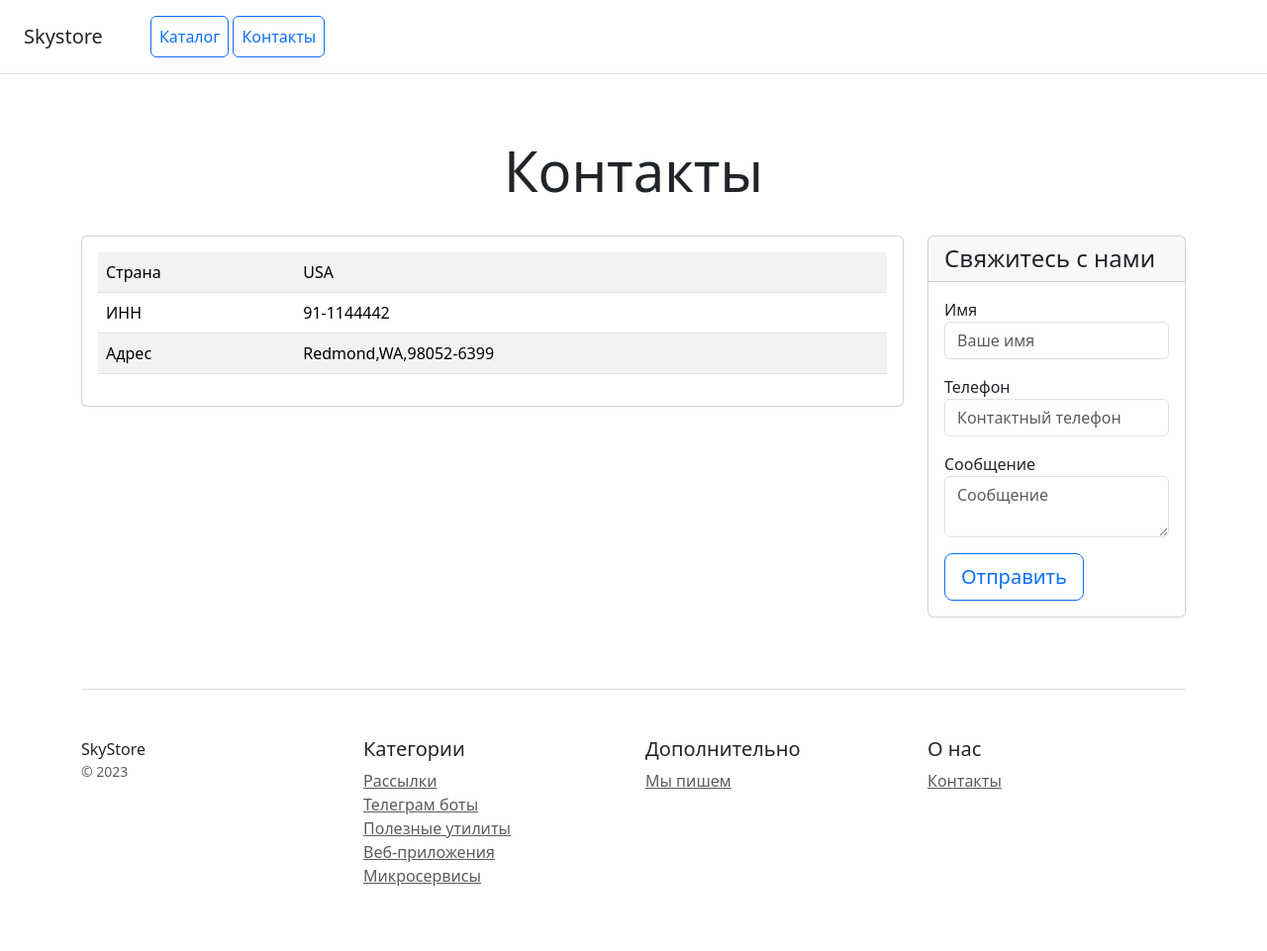
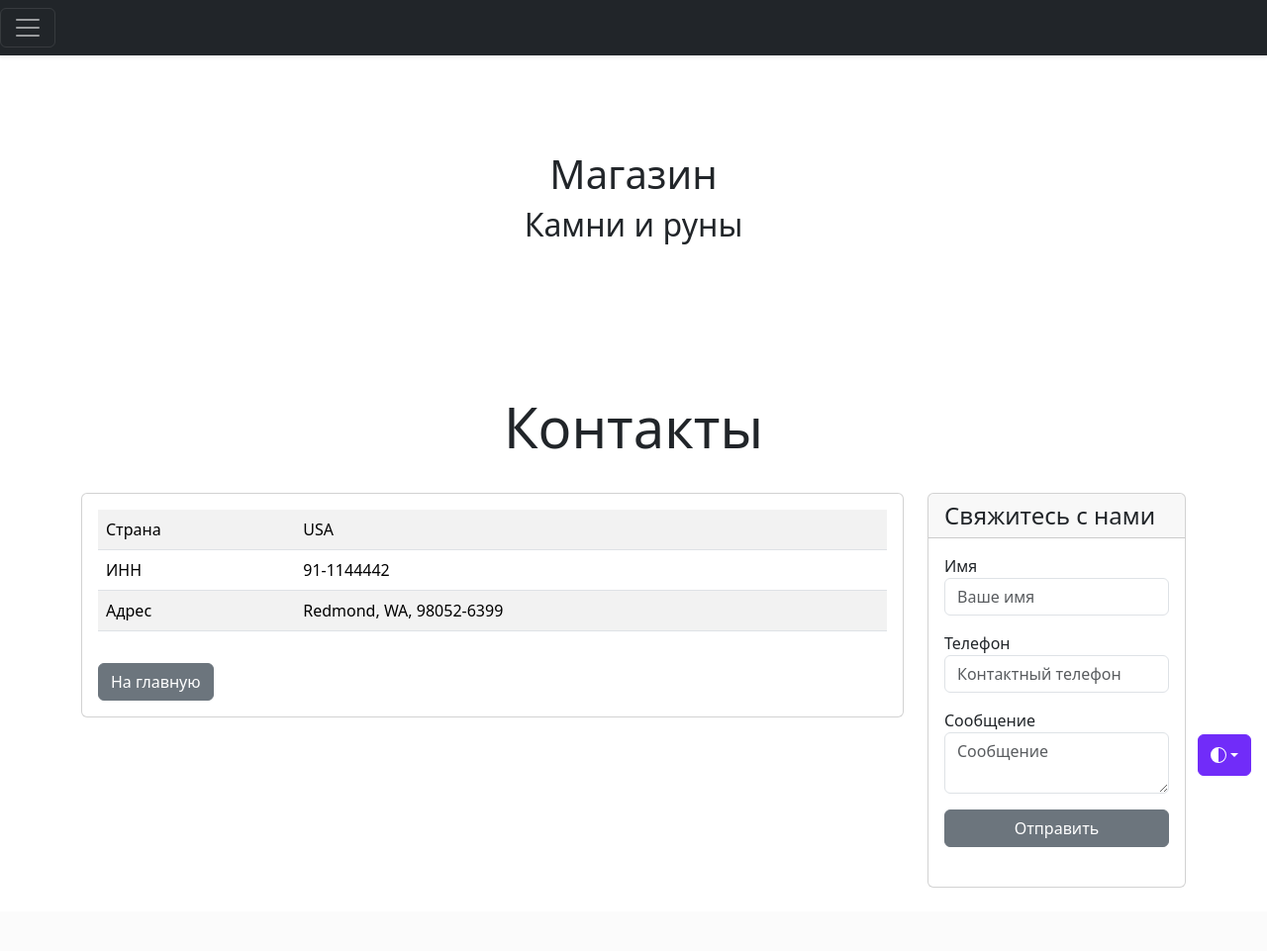
Before and after one commit to botnbot/django_ishop, a Django app: page /contacts/ in a window 1280 px wide. Shown: the whole page at 99% size. After the commit the page ends 897 px from the top, so only its background shows below. Run offline with Django 5.2, Linux system fonts and the light colour scheme; some libraries are stand-ins or nearby versions.

Commit message:
templates for main page, contacts, product_details realized urls corrected views created

```diff
--- /dev/null
+++ b/catalog/templates/base.html
@@ -0,0 +1,119 @@
+{% load static %}
+<!DOCTYPE html>
+<html lang="en" data-bs-theme="auto">
+<head>
+    <meta charset="utf-8">
+    <meta name="viewport" content="width=device-width, initial-scale=1">
+    <meta name="description" content="">
+    <meta name="author" content="Mark Otto, Jacob Thornton, and Bootstrap contributors">
+    <meta name="generator" content="Astro v5.13.2">
+    <title>Album example · Bootstrap v5.3</title>
+    <link rel="canonical" href="https://getbootstrap.com/docs/5.3/examples/album/">
+    <script src="{% static 'js/color-modes.js' %}"></script>
+    <link href="{% static 'css/bootstrap.min.css' %}" rel="stylesheet">
+    <link rel="apple-touch-icon" href="/docs/5.3/assets/img/favicons/apple-touch-icon.png" sizes="180x180">
+    <link rel="icon" href="/docs/5.3/assets/img/favicons/favicon-32x32.png" sizes="32x32" type="image/png">
+    <link rel="icon" href="/docs/5.3/assets/img/favicons/favicon-16x16.png" sizes="16x16" type="image/png">
+    <link rel="manifest" href="/docs/5.3/assets/img/favicons/manifest.json">
+    <link rel="mask-icon" href="/docs/5.3/assets/img/favicons/safari-pinned-tab.svg" color="#712cf9">
+    <link rel="icon" href="/docs/5.3/assets/img/favicons/favicon.ico">
+    <meta name="theme-color" content="#712cf9">
+    <style>
+        .bd-placeholder-img{font-size:1.125rem;text-anchor:middle;-webkit-user-select:none;-moz-user-select:none;user-select:none}@media (min-width: 768px){.bd-placeholder-img-lg{font-size:3.5rem}}.b-example-divider{width:100%;height:3rem;background-color:#0000001a;border:solid rgba(0,0,0,.15);border-width:1px 0;box-shadow:inset 0 .5em 1.5em #0000001a,inset 0 .125em .5em #00000026}.b-example-vr{flex-shrink:0;width:1.5rem;height:100vh}.bi{vertical-align:-.125em;fill:currentColor}.nav-scroller{position:relative;z-index:2;height:2.75rem;overflow-y:hidden}.nav-scroller .nav{display:flex;flex-wrap:nowrap;padding-bottom:1rem;margin-top:-1px;overflow-x:auto;text-align:center;white-space:nowrap;-webkit-overflow-scrolling:touch}.btn-bd-primary{--bd-violet-bg: #712cf9;--bd-violet-rgb: 112.520718, 44.062154, 249.437846;--bs-btn-font-weight: 600;--bs-btn-color: var(--bs-white);--bs-btn-bg: var(--bd-violet-bg);--bs-btn-border-color: var(--bd-violet-bg);--bs-btn-hover-color: var(--bs-white);--bs-btn-hover-bg: #6528e0;--bs-btn-hover-border-color: #6528e0;--bs-btn-focus-shadow-rgb: var(--bd-violet-rgb);--bs-btn-active-color: var(--bs-btn-hover-color);--bs-btn-active-bg: #5a23c8;--bs-btn-active-border-color: #5a23c8}.bd-mode-toggle{z-index:1500}.bd-mode-toggle .bi{width:1em;height:1em}.bd-mode-toggle .dropdown-menu .active .bi{display:block!important}
+    </style>
+</head>
+<body>
+<svg xmlns="http://www.w3.org/2000/svg" class="d-none">
+    <symbol id="check2" viewBox="0 0 16 16">
+        <path d="M13.854 3.646a.5.5 0 0 1 0 .708l-7 7a.5.5 0 0 1-.708 0l-3.5-3.5a.5.5 0 1 1 .708-.708L6.5 10.293l6.646-6.647a.5.5 0 0 1 .708 0z"></path>
+    </symbol>
+    <symbol id="circle-half" viewBox="0 0 16 16">
+        <path d="M8 15A7 7 0 1 0 8 1v14zm0 1A8 8 0 1 1 8 0a8 8 0 0 1 0 16z"></path>
+    </symbol>
+    <symbol id="moon-stars-fill" viewBox="0 0 16 16">
+        <path d="M6 .278a.768.768 0 0 1 .08.858 7.208 7.208 0 0 0-.878 3.46c0 4.021 3.278 7.277 7.318 7.277.527 0 1.04-.055 1.533-.16a.787.787 0 0 1 .81.316.733.733 0 0 1-.031.893A8.349 8.349 0 0 1 8.344 16C3.734 16 0 12.286 0 7.71 0 4.266 2.114 1.312 5.124.06A.752.752 0 0 1 6 .278z"></path>
+        <path d="M10.794 3.148a.217.217 0 0 1 .412 0l.387 1.162c.173.518.579.924 1.097 1.097l1.162.387a.217.217 0 0 1 0 .412l-1.162.387a1.734 1.734 0 0 0-1.097 1.097l-.387 1.162a.217.217 0 0 1-.412 0l-.387-1.162A1.734 1.734 0 0 0 9.31 6.593l-1.162-.387a.217.217 0 0 1 0-.412l1.162-.387a1.734 1.734 0 0 0 1.097-1.097l.387-1.162zM13.863.099a.145.145 0 0 1 .274 0l.258.774c.115.346.386.617.732.732l.774.258a.145.145 0 0 1 0 .274l-.774.258a1.156 1.156 0 0 0-.732.732l-.258.774a.145.145 0 0 1-.274 0l-.258-.774a1.156 1.156 0 0 0-.732-.732l-.774-.258a.145.145 0 0 1 0-.274l.774-.258c.346-.115.617-.386.732-.732L13.863.1z"></path>
+    </symbol>
+    <symbol id="sun-fill" viewBox="0 0 16 16">
+        <path d="M8 12a4 4 0 1 0 0-8 4 4 0 0 0 0 8zM8 0a.5.5 0 0 1 .5.5v2a.5.5 0 0 1-1 0v-2A.5.5 0 0 1 8 0zm0 13a.5.5 0 0 1 .5.5v2a.5.5 0 0 1-1 0v-2A.5.5 0 0 1 8 13zm8-5a.5.5 0 0 1-.5.5h-2a.5.5 0 0 1 0-1h2a.5.5 0 0 1 .5.5zM3 8a.5.5 0 0 1-.5.5h-2a.5.5 0 0 1 0-1h2A.5.5 0 0 1 3 8zm10.657-5.657a.5.5 0 0 1 0 .707l-1.414 1.415a.5.5 0 1 1-.707-.708l1.414-1.414a.5.5 0 0 1 .707 0zm-9.193 9.193a.5.5 0 0 1 0 .707L3.05 13.657a.5.5 0 0 1-.707-.707l1.414-1.414a.5.5 0 0 1 .707 0zm9.193 2.121a.5.5 0 0 1-.707 0l-1.414-1.414a.5.5 0 0 1 .707-.707l1.414 1.414a.5.5 0 0 1 0 .707zM4.464 4.465a.5.5 0 0 1-.707 0L2.343 3.05a.5.5 0 1 1 .707-.707l1.414 1.414a.5.5 0 0 1 0 .708z"></path>
+    </symbol>
+</svg>
+<div class="dropdown position-fixed bottom-0 end-0 mb-3 me-3 bd-mode-toggle">
+    <button class="btn btn-bd-primary py-2 dropdown-toggle d-flex align-items-center" id="bd-theme" type="button"
+            aria-expanded="false" data-bs-toggle="dropdown" aria-label="Toggle theme (auto)">
+        <svg class="bi my-1 theme-icon-active" aria-hidden="true">
+            <use href="#circle-half"></use>
+        </svg>
+        <span class="visually-hidden" id="bd-theme-text">Toggle theme</span></button>
+    <ul class="dropdown-menu dropdown-menu-end shadow" aria-labelledby="bd-theme-text">
+        <li>
+            <button type="button" class="dropdown-item d-flex align-items-center" data-bs-theme-value="light"
+                    aria-pressed="false">
+                <svg class="bi me-2 opacity-50" aria-hidden="true">
+                    <use href="#sun-fill"></use>
+                </svg>
+                Light
+                <svg class="bi ms-auto d-none" aria-hidden="true">
+                    <use href="#check2"></use>
+                </svg>
+            </button>
+        </li>
+        <li>
+            <button type="button" class="dropdown-item d-flex align-items-center" data-bs-theme-value="dark"
+                    aria-pressed="false">
+                <svg class="bi me-2 opacity-50" aria-hidden="true">
+                    <use href="#moon-stars-fill"></use>
+                </svg>
+                Dark
+                <svg class="bi ms-auto d-none" aria-hidden="true">
+                    <use href="#check2"></use>
+                </svg>
+            </button>
+        </li>
+        <li>
+            <button type="button" class="dropdown-item d-flex align-items-center active" data-bs-theme-value="auto"
+                    aria-pressed="true">
+                <svg class="bi me-2 opacity-50" aria-hidden="true">
+                    <use href="#circle-half"></use>
+                </svg>
+                Auto
+                <svg class="bi ms-auto d-none" aria-hidden="true">
+                    <use href="#check2"></use>
+                </svg>
+            </button>
+        </li>
+    </ul>
+</div>
+<header data-bs-theme="dark">
+    <div class="collapse text-bg-dark" id="navbarHeader">
+        <div class="container">
+            <div class="row">
+                <div class="col-sm-8 col-md-7 py-4"><h2>Магазин</h2>
+                <a href="{% url 'catalog:product_list' %}" class="text-body-secondary">Камни и руны</a>
+                </div>
+                <div class="col-sm-4 offset-md-1 py-4"><h5>Контакты</h5>
+                        <a href="{% url 'catalog:contacts' %}" class="text-white">Свяжитесь с нами</a>
+                </div>
+            </div>
+        </div>
+    </div>
+    <div class="navbar navbar-dark bg-dark shadow-sm">
+            <button class="navbar-toggler" type="button" data-bs-toggle="collapse" data-bs-target="#navbarHeader"
+                    aria-controls="navbarHeader" aria-expanded="false" aria-label="Toggle navigation"><span
+                    class="navbar-toggler-icon"></span></button>
+        </div>
+    </div>
+</header>
+<main>
+    <section class="py-5 text-center container">
+        <div class="row py-lg-5">
+            <div class="col-lg-6 col-md-8 mx-auto"><h1 class="fw-light">Магазин</h1>
+                <h2 class="fw-light">Камни и руны</h2>
+        </div>
+    </section>
+    {% block content %}
+    {% endblock %}
+</main>
+<script src="{% static 'js/bootstrap.bundle.min.js' %}"></script>
+</body>
+</html>
--- a/catalog/templates/contacts.html
+++ b/catalog/templates/contacts.html
@@ -1,20 +1,6 @@
-{% load static %}
-<!doctype html>
-<html lang="en">
-<head>
-    <meta charset="utf-8">
-    <meta name="viewport" content="width=device-width, initial-scale=1">
-    <title>Skystore</title>
-    <link rel="stylesheet" href="{% static 'css/bootstrap.min.css' %}">
-</head>
-<body>
-<div class="d-flex flex-column flex-md-row align-items-center p-3 px-md-4 mb-3 bg-white border-bottom box-shadow">
-    <h5 class="my-0 mr-md-auto font-weight-normal">Skystore</h5>
-    <nav class="ms-5">
-        <a class="p-2 btn btn-outline-primary" href="/">Каталог</a>
-        <a class="p-2 btn btn-outline-primary" href="/contacts/">Контакты</a>
-    </nav>
-</div>
+{% extends 'base.html' %}
+
+{% block content %}
 
 <div class="pricing-header px-3 py-3 pt-md-5 pb-md-4 mx-auto text-center">
     <h1 class="display-4">Контакты</h1>
@@ -22,10 +8,11 @@
 
 <div class="container">
     <div class="row text-start">
-        <div class="col-lg-9 col-md-6 col-sm-12">
+        <!-- Левая колонка: таблица с данными -->
+        <div class="col-lg-9 col-md-12 mb-4">
             <div class="card mb-4 box-shadow">
                 <div class="card-body">
-                    <table class="table table-striped">
+                    <table class="table table-striped mb-3">
                         <tr>
                             <td class="w-25">Страна</td>
                             <td>USA</td>
@@ -36,19 +23,20 @@
                         </tr>
                         <tr>
                             <td class="w-25">Адрес</td>
-                            <td>Redmond,WA,98052-6399</td>
+                            <td>Redmond, WA, 98052-6399</td>
                         </tr>
                     </table>
+                    <a href="{% url 'catalog:product_list' %}" class="btn btn-secondary mt-3">На главную</a>
                 </div>
             </div>
         </div>
-        <div class="col-lg-3 col-md-6 col-sm-12">
-            <div class="card mb-4 box-shadow">
+        <div class="col-lg-3 col-md-12 mb-4">
+            <div class="card mb-4 box-shadow h-100">
                 <div class="card-header">
                     <h4 class="my-0 font-weight-normal">Свяжитесь с нами</h4>
                 </div>
                 <div class="card-body">
-                    <form method="post" action="" class="form-floating">
+                    <form method="post" action="">
                         {% csrf_token %}
                         <div class="mb-3">
                             <label for="name">Имя</label>
@@ -56,51 +44,18 @@
                         </div>
                         <div class="mb-3">
                             <label for="phone">Телефон</label>
-                            <input type="text" name="phone" class="form-control" id="phone" placeholder="Контактный телефон" required>
+                            <input type="tel" name="phone" class="form-control" id="phone" placeholder="Контактный телефон" required>
                         </div>
                         <div class="mb-3">
                             <label for="message">Сообщение</label>
-                            <textarea type="text" name="message" class="form-control" id="message" placeholder="Сообщение" required></textarea>
+                            <textarea name="message" class="form-control" id="message" placeholder="Сообщение" required></textarea>
                         </div>
-                        <button type="submit" class="btn btn-lg btn-block btn-outline-primary">Отправить</button>
+                        <button type="submit" class="btn btn-secondary w-100">Отправить</button>
                     </form>
                 </div>
             </div>
         </div>
     </div>
-
-    <footer class="pt-4 my-md-5 pt-md-5 border-top">
-        <div class="row">
-            <div class="col-12 col-md">
-                SkyStore
-                <small class="d-block mb-3 text-muted">&copy; 2023</small>
-            </div>
-            <div class="col-6 col-md">
-                <h5>Категории</h5>
-                <ul class="list-unstyled text-small">
-                    <li><a class="text-muted" href="#">Рассылки</a></li>
-                    <li><a class="text-muted" href="#">Телеграм боты</a></li>
-                    <li><a class="text-muted" href="#">Полезные утилиты</a></li>
-                    <li><a class="text-muted" href="#">Веб-приложения</a></li>
-                    <li><a class="text-muted" href="#">Микросервисы</a></li>
-                </ul>
-            </div>
-            <div class="col-6 col-md">
-                <h5>Дополнительно</h5>
-                <ul class="list-unstyled text-small">
-                    <li><a class="text-muted" href="#">Мы пишем</a></li>
-                </ul>
-            </div>
-            <div class="col-6 col-md">
-                <h5>О нас</h5>
-                <ul class="list-unstyled text-small">
-                    <li><a class="text-muted" href="/contacts/">Контакты</a></li>
-                </ul>
-            </div>
-        </div>
-    </footer>
 </div>
 
-<script type="text/javascript" src=static/js/bootstrap.bundle.min.js></script>
-</body>
-</html>
+{% endblock %}
--- a/catalog/urls.py
+++ b/catalog/urls.py
@@ -1,13 +1,12 @@
 from django.urls import path
 from catalog.apps import CatalogConfig
-# from catalog import home
-from catalog.views import home, contacts
+from catalog.views import contacts, product_details, product_list
 
-# app_name = 'catalog'
 
 app_name = CatalogConfig.name
 
 urlpatterns = [
-    path("", home, name='home'),
-    path("contacts/", contacts, name='contacts'),
+    path("contacts/", contacts, name="contacts"),
+    path("", product_list, name="product_list"),
+    path("product_details/<int:pk>/", product_details, name="product_details"),
 ]
--- a/catalog/views.py
+++ b/catalog/views.py
@@ -1,14 +1,25 @@
 from django.http import HttpResponse
-from django.shortcuts import render
+from django.shortcuts import render, get_object_or_404
 
-def home(request):
-    return render(request, 'home.html')
+from catalog.models import Product
 
 
 def contacts(request):
-    if request.method == 'POST':
-        name = request.POST.get('name')
-        phone = request.POST.get('phone')
-        message = request.POST.get('message')
-        return HttpResponse(f'Спасибо {name}! Ваше сообщение получено.')
-    return render(request, 'contacts.html')
+    if request.method == "POST":
+        name = request.POST.get("name")
+        phone = request.POST.get("phone")
+        message = request.POST.get("message")
+        return HttpResponse(f"Спасибо {name}! Ваше сообщение получено.")
+    return render(request, "contacts.html")
+
+
+def product_details(request, pk):
+    product = get_object_or_404(Product, pk=pk)
+    context = {"product": product}
+    return render(request, "product_details.html", context)
+
+
+def product_list(request):
+    products = Product.objects.all()
+    context = {"products": products}
+    return render(request, "index.html", context)
--- a/config/urls.py
+++ b/config/urls.py
@@ -22,7 +22,7 @@ from config import settings
 
 urlpatterns = [
     path("admin/", admin.site.urls),
-    path("", include('catalog.urls', namespace='catalog')),
+    path("", include("catalog.urls", namespace="catalog")),
 ]
 if settings.DEBUG:
     urlpatterns += static(settings.MEDIA_URL, document_root=settings.MEDIA_ROOT)
--- /dev/null
+++ b/static/js/color-modes.js
@@ -0,0 +1,35 @@
+/*!
+ * Bootstrap Color Mode Toggler
+ */
+(() => {
+  'use strict'
+
+  const storedTheme = localStorage.getItem('theme')
+
+  const getPreferredTheme = () => {
+    if (storedTheme) {
+      return storedTheme
+    }
+    return window.matchMedia('(prefers-color-scheme: dark)').matches ? 'dark' : 'light'
+  }
+
+  const setTheme = function (theme) {
+    if (theme === 'auto' && window.matchMedia('(prefers-color-scheme: dark)').matches) {
+      document.documentElement.setAttribute('data-bs-theme', 'dark')
+    } else {
+      document.documentElement.setAttribute('data-bs-theme', theme)
+    }
+  }
+
+  setTheme(getPreferredTheme())
+
+  window.addEventListener('DOMContentLoaded', () => {
+    document.querySelectorAll('[data-bs-theme-value]').forEach(toggle => {
+      toggle.addEventListener('click', () => {
+        const theme = toggle.getAttribute('data-bs-theme-value')
+        localStorage.setItem('theme', theme)
+        setTheme(theme)
+      })
+    })
+  })
+})()
```
Also changed, not shown: catalog/admin.py (+9 -4 lines), catalog/management/commands/load_catalog.py (+7 -8 lines), catalog/models.py (+25 -18 lines), catalog/templates/home.html (deleted, +0 -79 lines), catalog/templates/index.html (added, +38 -0 lines), catalog/templates/product_details.html (added, +36 -0 lines), config/settings.py (+15 -15 lines).
